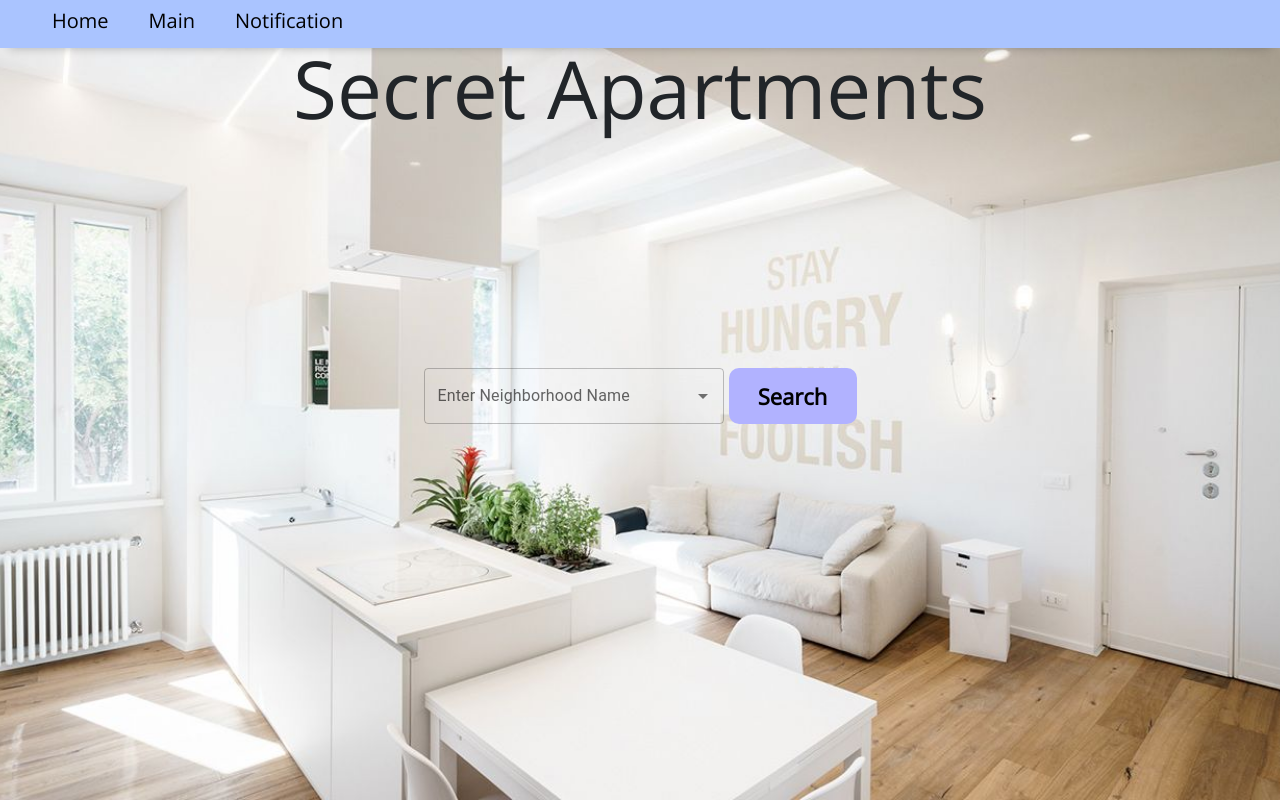
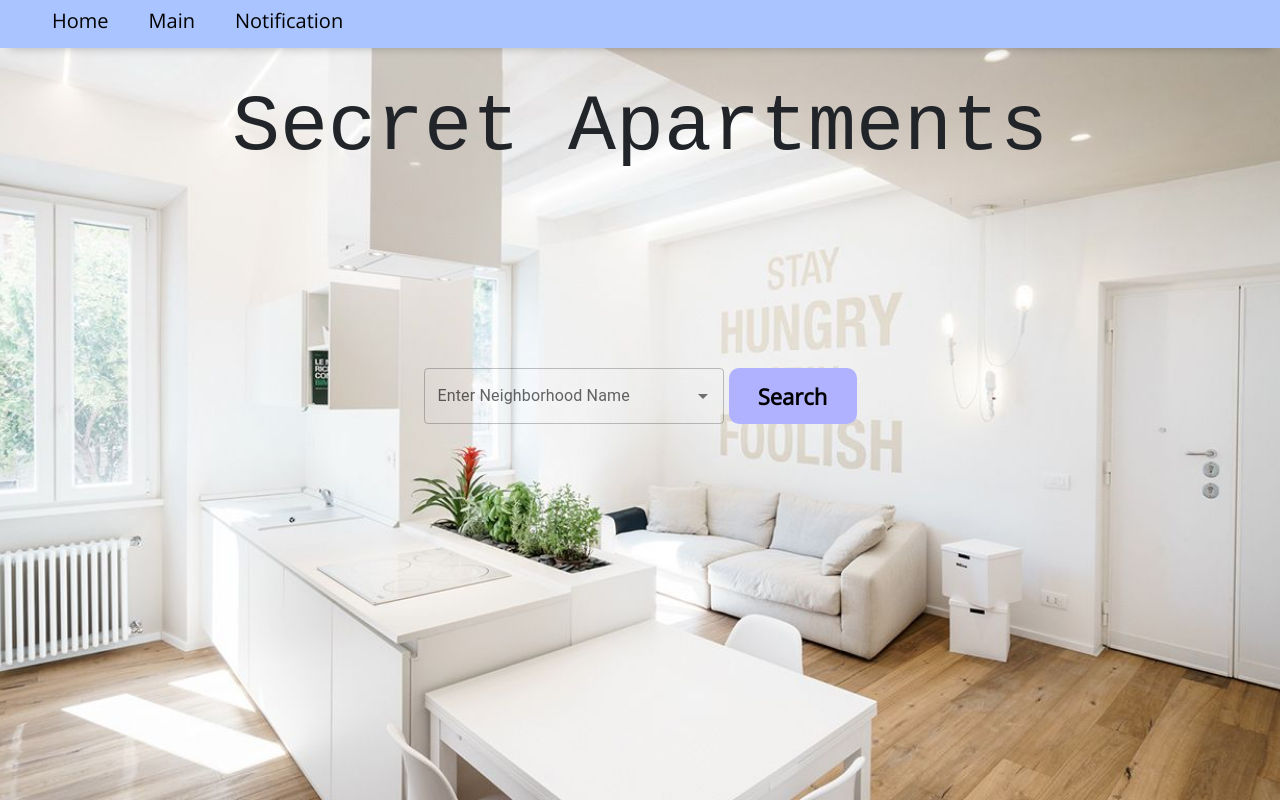
Before and after one commit to Avraham-K/Secret-Apt-FE, a React (Create React App) app in the folder secret-apartment/: page / in a window 1280 px wide. Built offline with nearby package versions, Linux system fonts and the light colour scheme.

Commit message:
Co-authored-by: tomergriz <tomergriz@users.noreply.github.com>

```diff
--- a/secret-apartment/src/pages/home.css
+++ b/secret-apartment/src/pages/home.css
@@ -3,7 +3,8 @@
     flex-direction: column;
     align-items: center;
     justify-content: center;
-    height: 20vh;
+    height: 30vh;
+    font-family: 'Courier New', Courier, monospace;
 }
 
 .home-page-search-container {
@@ -11,7 +12,7 @@
     justify-content: center;
     align-items: center;
     text-align: center;
-    min-height: 59vh;
+    min-height: 39vh;
 }
 
 .search-button {
--- a/secret-apartment/src/pages/main.css
+++ b/secret-apartment/src/pages/main.css
@@ -27,14 +27,14 @@
 
   th,
   td {
-    border: 1px solid #ffffff;
+    border: 1px solid black;
     text-align: center;
     padding: 8px;
     font-size: 20px;
   }
 
   th {
-    background-color: rgb(117, 201, 250);
+  background-color: #eef1ff;
   }
 
   td {
```
